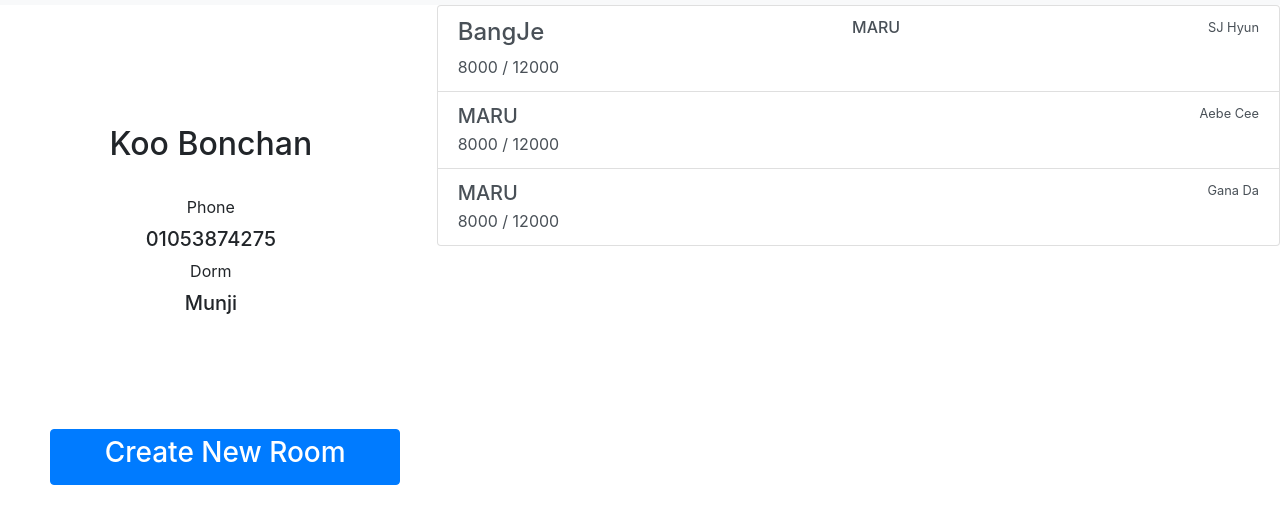
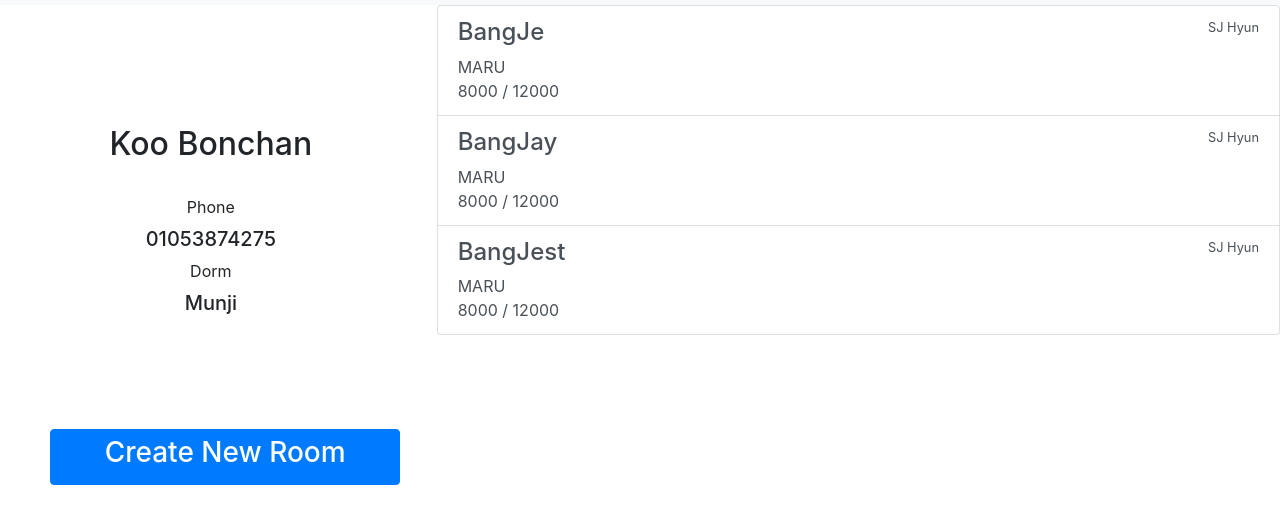
Before and after one commit to leesh6796/FoodGrouper, a website: page views/index.html in a window 1280 px wide. Shown: the part 51-574 px from the top of the page. Drawn offline with nearby package versions, Linux system fonts and the light colour scheme; files whose address does not match are found by name.

Commit message:
room card design - room title

```diff
--- a/views/index.html
+++ b/views/index.html
@@ -22,27 +22,28 @@
 			</div>
 			<div class="col">
 				<div class="list-group">
-					<a href="#" class="list-group-item list-group-item-action flex-column align-items-start">
+					<a href="/room/BangJe" class="list-group-item list-group-item-action flex-column align-items-start">
 						<div class="d-flex w-100 justify-content-between">
 							<h4> BangJe</h4>
- 							<h6 class="mb-1">MARU</h6>
 							<small>SJ Hyun</small>
 		 				</div>
-						<div class="price">8000 / <span class="min-price">12000</span></div>
+						<div class="price"><div class="restaurant">MARU</div> 8000 / <span class="min-price">12000</span></div>
 					</a>
-					<a href="#" class="list-group-item list-group-item-action flex-column align-items-start">
+					<a href="/room/BangJay" class="list-group-item list-group-item-action flex-column align-items-start">
 						<div class="d-flex w-100 justify-content-between">
- 							<h5 class="mb-1 ">MARU</h5>
-							<small>Aebe Cee</small>
+							<h4> BangJay</h4>
+							<small>SJ Hyun</small>
 		 				</div>
-						<div class="price">8000 / <span class="min-price">12000</span></div>
+
+						<div class="price"><div class="restaurant">MARU</div> 8000 / <span class="min-price">12000</span></div>
 					</a>
-					<a href="#" class="list-group-item list-group-item-action flex-column align-items-start">
+					<a href="/room/BangJest" class="list-group-item list-group-item-action flex-column align-items-start">
 						<div class="d-flex w-100 justify-content-between">
- 							<h5 class="mb-1 ">MARU</h5>
-							<small>Gana Da</small>
+							<h4> BangJest</h4>
+							<small>SJ Hyun</small>
 		 				</div>
-						<div class="price">8000 / <span class="min-price">12000</span></div>
+
+						<div class="price"><div class="restaurant">MARU</div> 8000 / <span class="min-price">12000</span></div>
 					</a>
 				</div>
 			</div>
```
